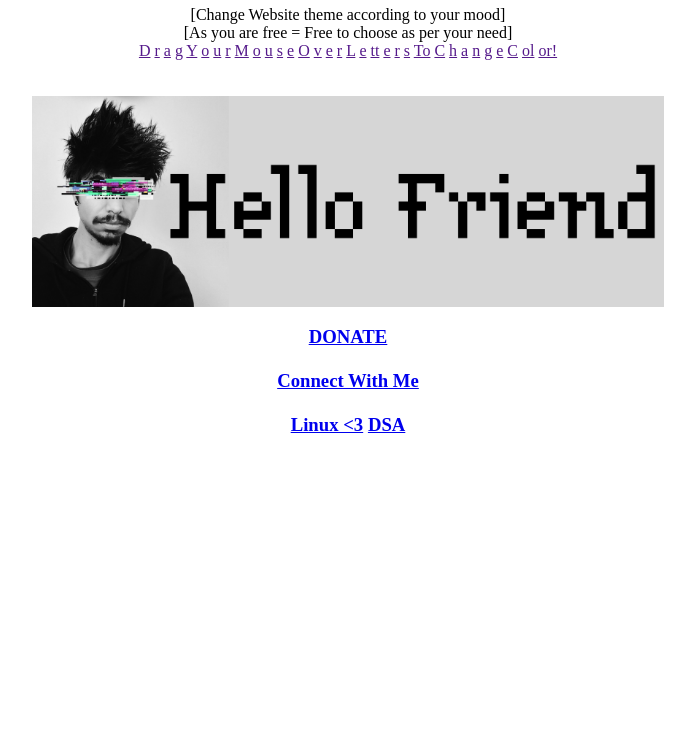
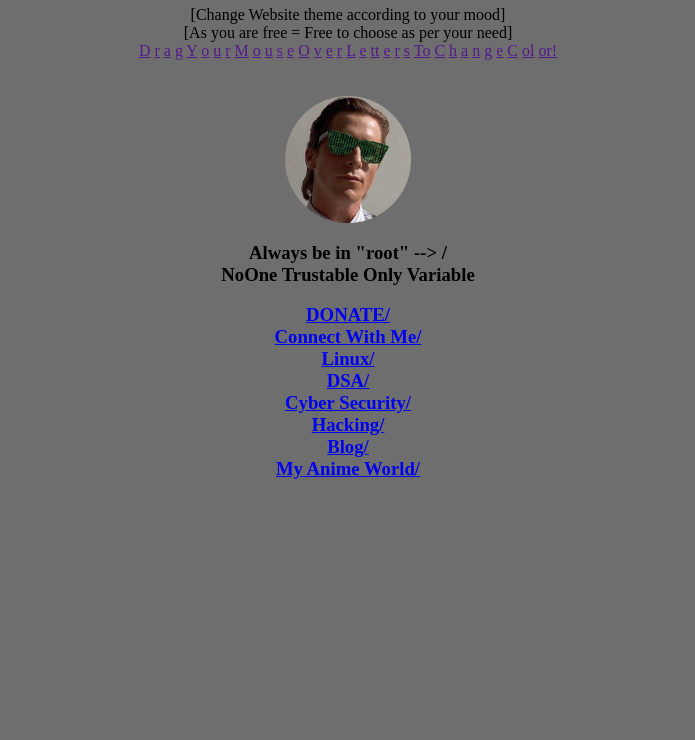
Before and after one commit to FreyJST/FreyJST.github.io, a plain HTML site: page index.html in a window 1280 px wide. Shown: the part 60-800 px from the top of the page, without its empty margins (292-987 px from the left). Drawn offline with Linux system fonts and the light colour scheme.

Commit message:
noone trustable only variable

```diff
--- a/index.html
+++ b/index.html
@@ -2,10 +2,10 @@
 <head>
 <meta name="viewport" content="width=device-width, initial-scale=1.0">
 <title> InternetsBoy </title>
-<link rel="shotcut icon" href="Photos/freyicon.jpg">
+<link rel="shotcut icon" href="Photos/myicon.png">
 </head>
 
-<body>
+<body bgcolor="#6e6e6e">
 <h1 align = "center">
 InternetsBoy
 </h1>
@@ -51,16 +51,25 @@ InternetsBoy
 <br />
 <br />
 <br />
-<img src="Photos/hellofriend.jpg" alt="HelloFriend" width="50%" />
+<img src="Photos/myicon.png" alt="HelloFriend" width="10%" />
 <h3>
-<a href="donate.html">DONATE</a>
+  <p> Always be in "root" --> / <br /> NoOne Trustable Only Variable</p>
+<a href="donate.html">DONATE/</a>
 <br />
+<a href="social.html">Connect With Me/</a>
 <br />
-<a href="social.html">Connect With Me</a>
+<a href="linux.html">Linux/</a>
 <br />
+<a href="DSA.html">DSA/</a>
 <br />
-<a href="linux.html">Linux <3</a>
-<a href="DSA.html">DSA</a>
+<a href="cybersecurity.html">Cyber Security/</a>
+<br />
+<a href="hacking.html">Hacking/</a>
+<br />
+<a href="blog.html">Blog/</a>
+<br />
+<a href="anime.html">My Anime World/</a>
+<br />
 </h3>
 
 </center>
```
Also changed, not shown: donate.html (+2 -2 lines), Photos/myicon.png (added), anime.html (added), blog.html (added), cybersecurity.html (added), hacking.html (added).
